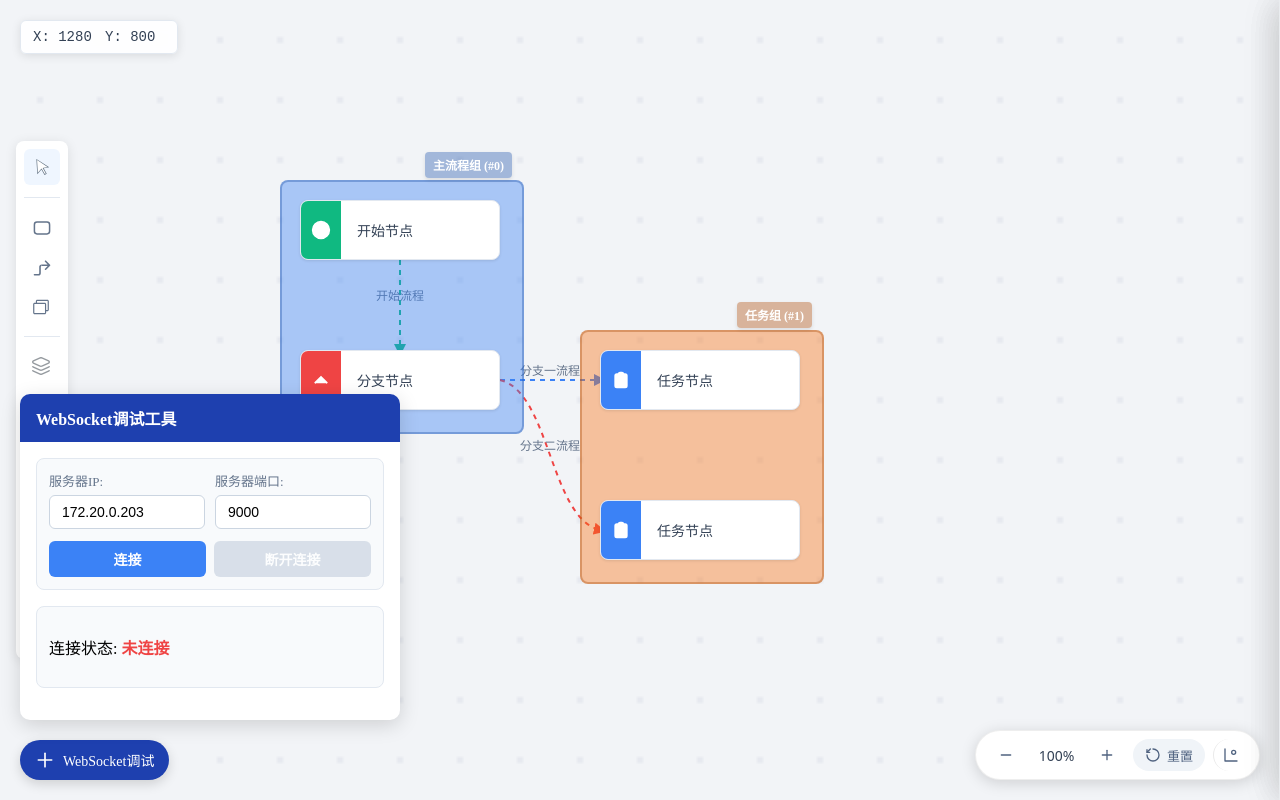
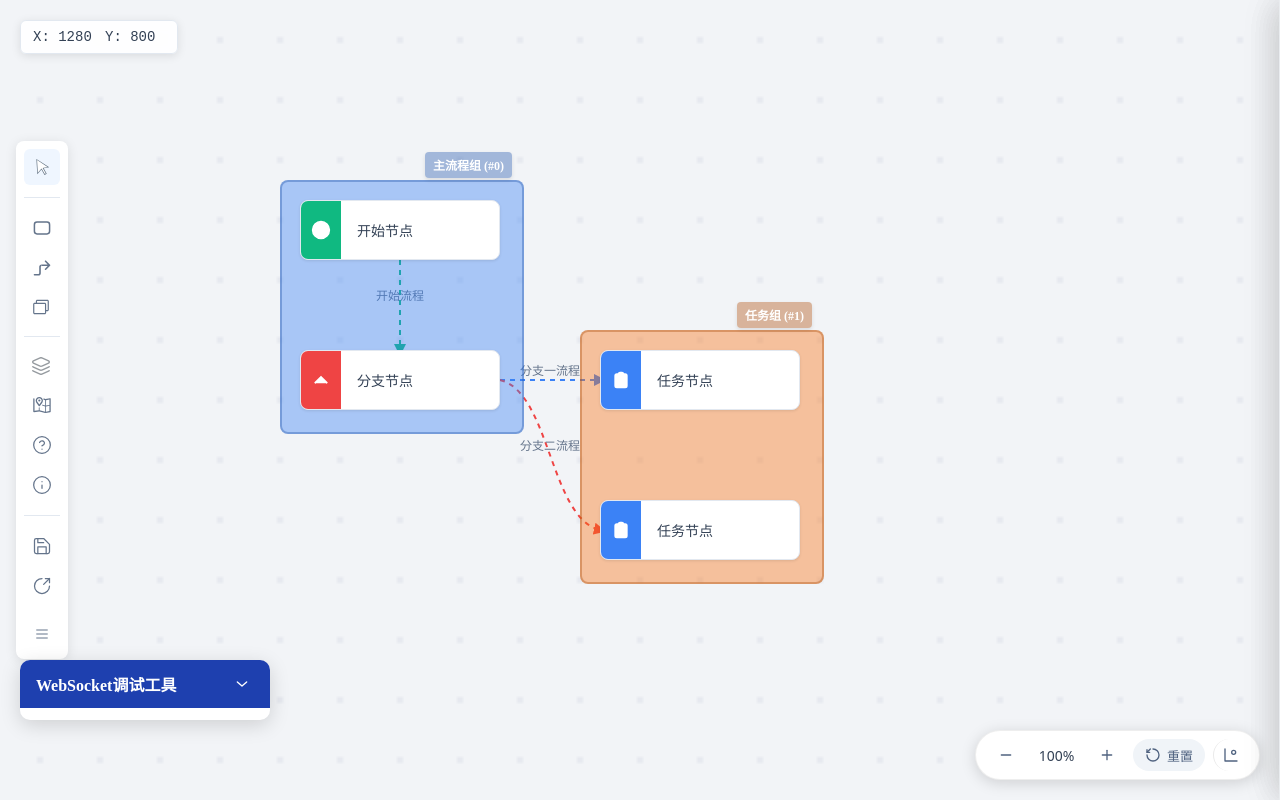
Before and after one commit to Cube004/Robotdecision, a Vue app in the folder app/decision-web/: page / in a window 1280 px wide. Both pictures are taken after a click on the element "WebSocket调试". Built offline with nearby package versions, Linux system fonts and the light colour scheme.

Commit message:
小补丁

```diff
--- a/app/decision-web/src/App.vue
+++ b/app/decision-web/src/App.vue
@@ -116,7 +116,7 @@
     />
 
     <!-- 悬浮WebSocket调试按钮 -->
-    <div class="ws-debug-button" @click="toggleWebSocketDebug">
+    <div class="ws-debug-button" @click="toggleWebSocketDebug" v-if="!showWebSocketDebug">
       <svg width="20" height="20" viewBox="0 0 24 24" fill="none" xmlns="http://www.w3.org/2000/svg">
         <path d="M12 4L12 20" stroke="currentColor" stroke-width="2" stroke-linecap="round"/>
         <path d="M4 12L20 12" stroke="currentColor" stroke-width="2" stroke-linecap="round"/>
--- a/app/decision-web/src/components/WebSocketDemo.vue
+++ b/app/decision-web/src/components/WebSocketDemo.vue
@@ -2,7 +2,7 @@
   <div class="websocket-demo" :class="{ 'websocket-demo-collapsed': !isExpanded }">
     <div class="demo-header" @click="toggleExpand">
       <h2>WebSocket调试工具</h2>
-      <button class="toggle-btn" v-if="false">
+      <button class="toggle-btn">
         <svg width="16" height="16" viewBox="0 0 24 24" fill="none" xmlns="http://www.w3.org/2000/svg"
           :style="{ transform: isExpanded ? 'rotate(0deg)' : 'rotate(180deg)' }">
           <path d="M19 15L12 9L5 15" stroke="currentColor" stroke-width="2" stroke-linecap="round" stroke-linejoin="round" />
@@ -318,7 +318,7 @@ import { path_node, current_data, pose, push_data } from '../types/extensions/De
 import { GetRule } from '../types/extensions/MangerTool/Export';
 
 // 组件展开/折叠状态
-const isExpanded = ref(true);
+const isExpanded = ref(false);
 const toggleExpand = () => {
   isExpanded.value = !isExpanded.value;
 };
```
